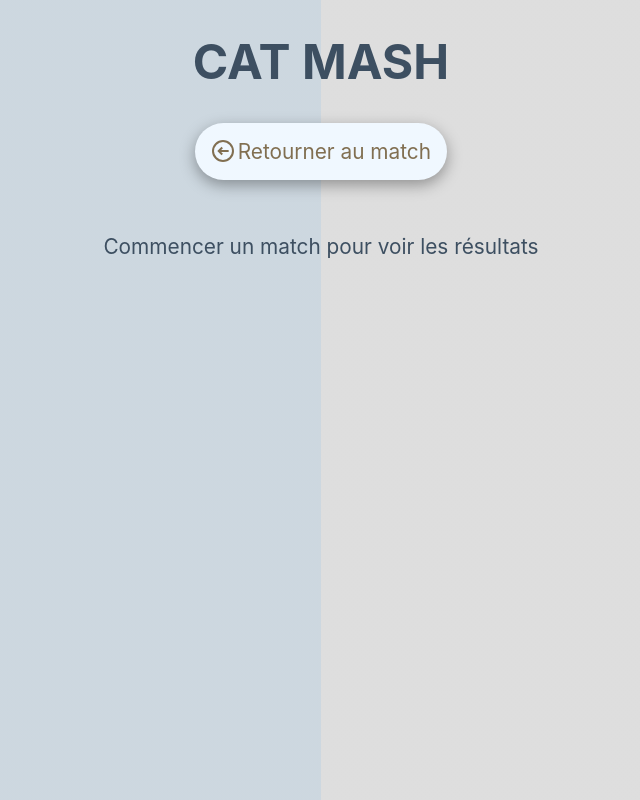
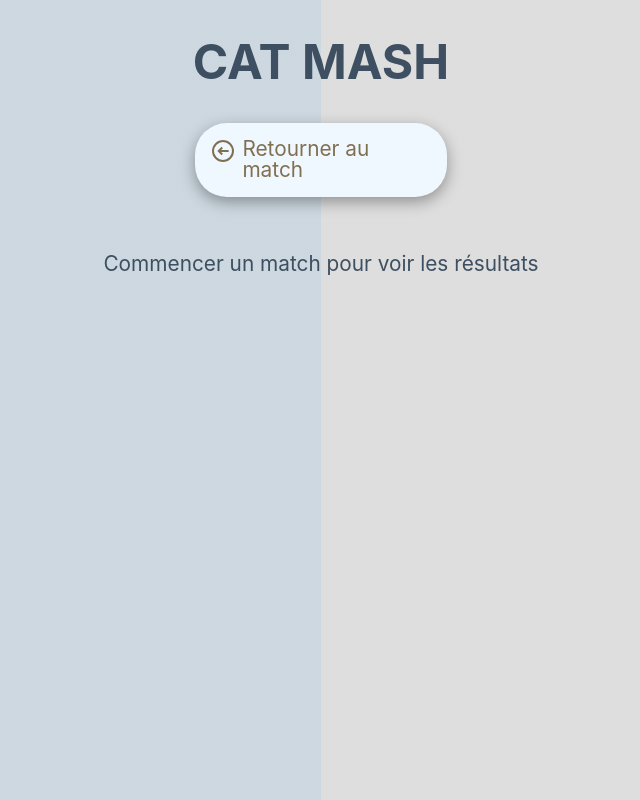
Before and after one commit to sebmosa/catmash-ts-react-rtk, a React (Vite) app: page /results in a window 1280 px wide. Shown: the whole page, without its empty margins (319-959 px from the left). Built offline with nearby package versions, Linux system fonts and the light colour scheme.

Commit message:
beautify back button on result page

```diff
--- a/src/index.css
+++ b/src/index.css
@@ -44,7 +44,7 @@ body {
 .info {
   flex: 1;
   width: 360px;
-  text-wrap: balance;
+  /* text-wrap: balance; */
 }
 
 .notice-next {
@@ -57,11 +57,16 @@ body {
   align-items: center;
 }
 
+.backicon {
+  padding-right: 0.5rem;
+}
+
 .backlink {
   display: flex;
-  justify-content: space-between;
+  justify-content: space-around;
   width: 220px;
   font-size: 1.3rem;
+  line-height: 1;
   margin-bottom: 2rem;
   padding: 1rem;
   background-color: hsl(208, 100%, 97%);
--- a/src/pages/Results.tsx
+++ b/src/pages/Results.tsx
@@ -8,7 +8,7 @@ export const Results = () => {
       <main className="main">
         <h1 className="title">CAT MASH</h1>
         <Link className="backlink" to="/">
-          <ArrowLeft />
+          <ArrowLeft className="backicon" />
           {`Retourner au match`}
         </Link>
         <Result />
```
